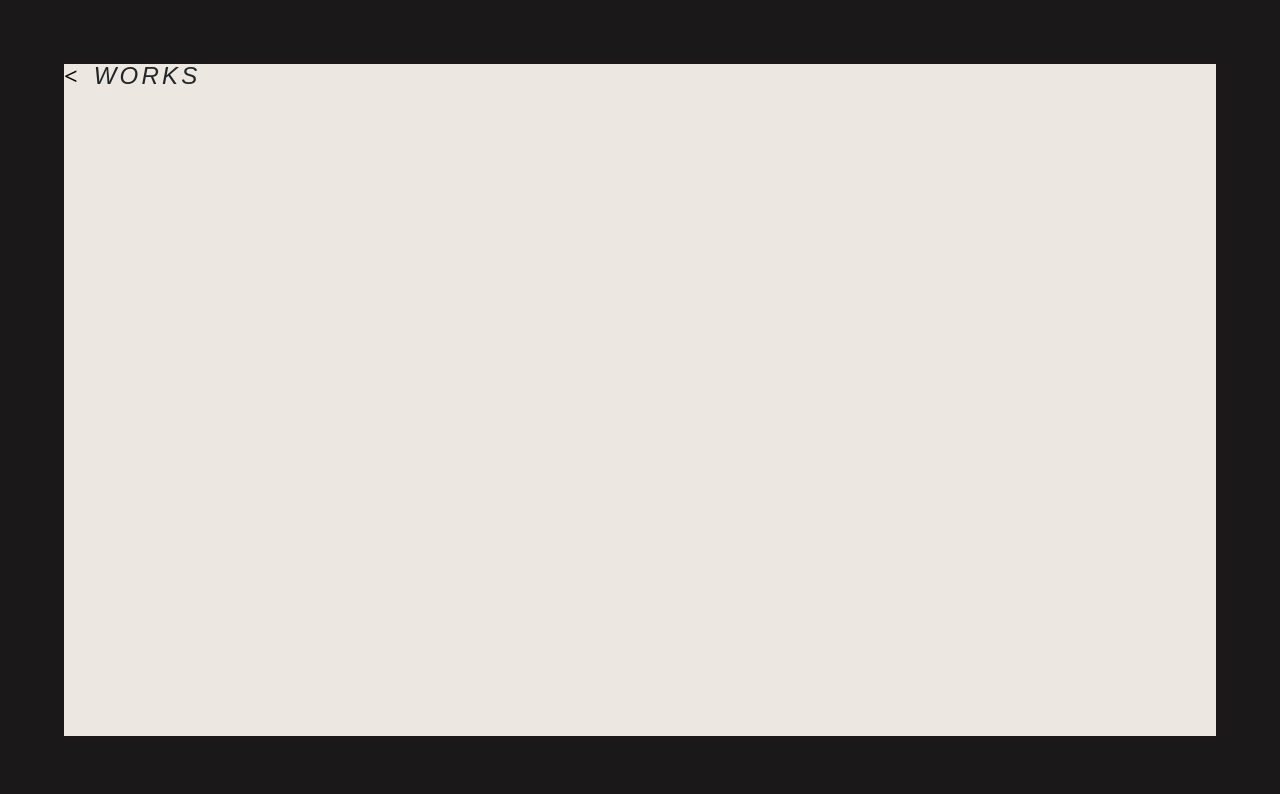
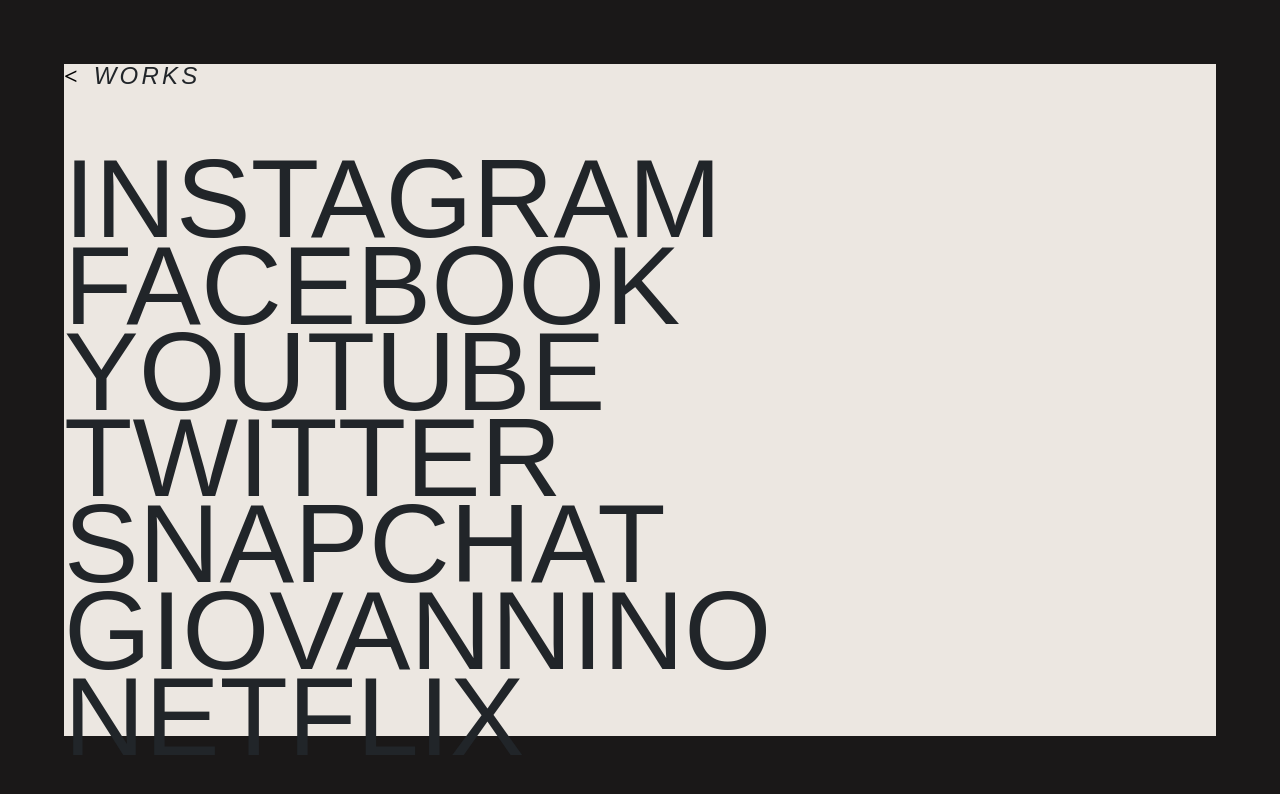
Before and after one commit to salvatorequagliariello/portfolio-website, a React (Vite) app: page /works in a window 1280 px wide. Shown: the top 794 px of the page. Built offline with nearby package versions, Linux system fonts and the light colour scheme; a web font is replaced by a local one.

Commit message:
complete links column, works component

```diff
--- a/src/components/Works.jsx
+++ b/src/components/Works.jsx
@@ -4,9 +4,21 @@
 
 const Works = () => {
     return (
-        <>
-            <GoBack categoryName={"WORKS"}/>
-        </>
+            <div className="works-page container-fluid  h-100">
+                <GoBack categoryName={"WORKS"}/>
+                <div className="row h-100">
+                    <div className="works__links-list col-6 h-100">
+                        <p className="works__link">Instagram</p>
+                        <p className="works__link">Facebook</p>
+                        <p className="works__link">Youtube</p>
+                        <p className="works__link">Twitter</p>
+                        <p className="works__link">Snapchat</p>
+                        <p className="works__link">Giovannino</p>
+                        <p className="works__link">Netflix</p>
+                    </div>
+                    <div className="col-6 h-100"></div>
+                </div>
+            </div>
     )
 }
 
--- a/src/styles/home.css
+++ b/src/styles/home.css
@@ -35,11 +35,6 @@
     padding: 0;
 }
 
-.col {
-    padding: 0;
-    margin: 0;
-}
-
 .links-container {
     padding: 0;
     margin: 0;
--- a/src/styles/reset.css
+++ b/src/styles/reset.css
@@ -60,3 +60,15 @@
 	padding: 0;
 	margin: 0;
 }
+.container-fluid  {
+	margin: 0;
+	padding: 0;
+}
+.row {
+	margin: 0;
+	padding: 0;
+}
+.col {
+	margin: 0;
+	padding: 0;
+}
--- a/src/styles/works.css
+++ b/src/styles/works.css
@@ -0,0 +1,30 @@
+
+
+
+.works-page {
+}
+
+.works__links-list {
+    padding: 0;
+    margin: 0;
+
+    display: flex;
+    flex-direction: column;
+    justify-content: flex-end;
+}
+
+.works__link {
+    font-family: var(--font-secondary);
+    font-size: 7rem;
+    line-height: 0.77;
+
+    text-transform: uppercase;
+    margin: 0;
+    padding: 0;
+    cursor: pointer;
+}
+
+.works__link:hover{
+    font-style: italic;
+    color: var(--primary-accent-color);
+}
```
